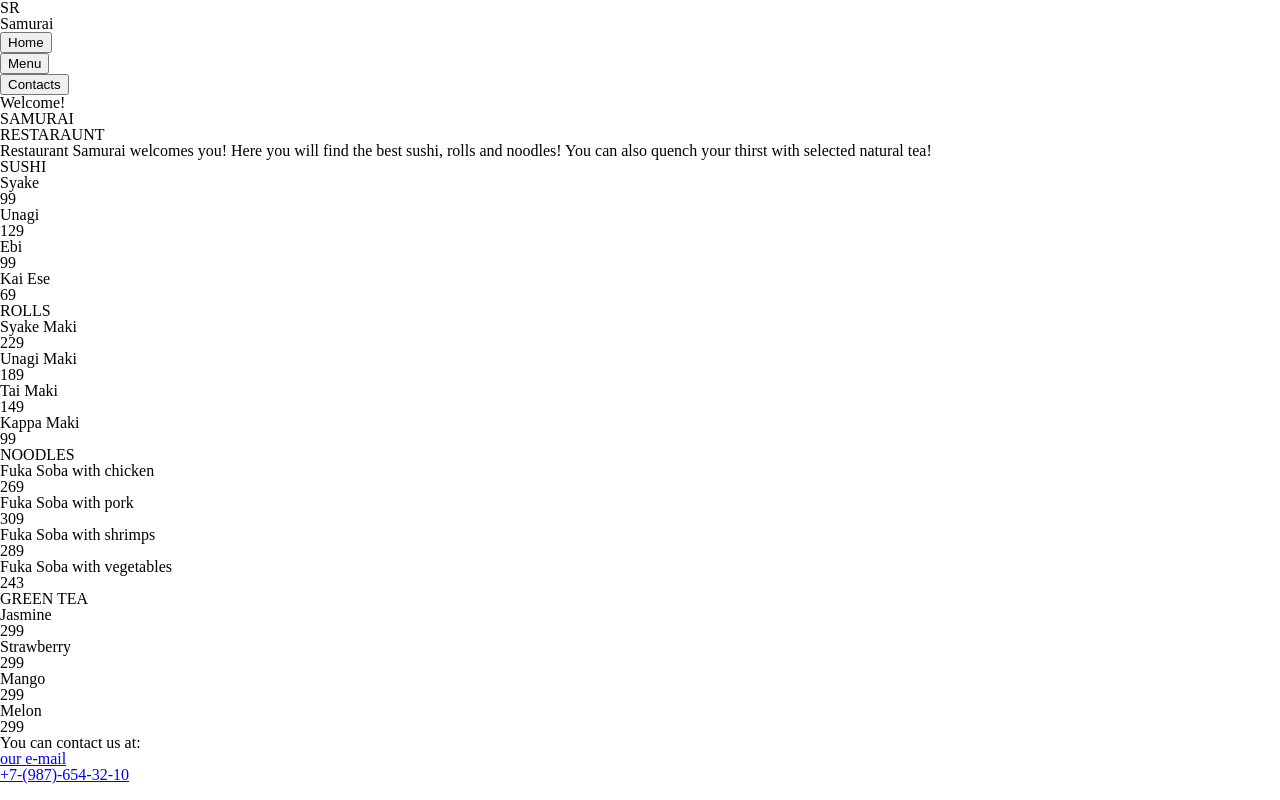
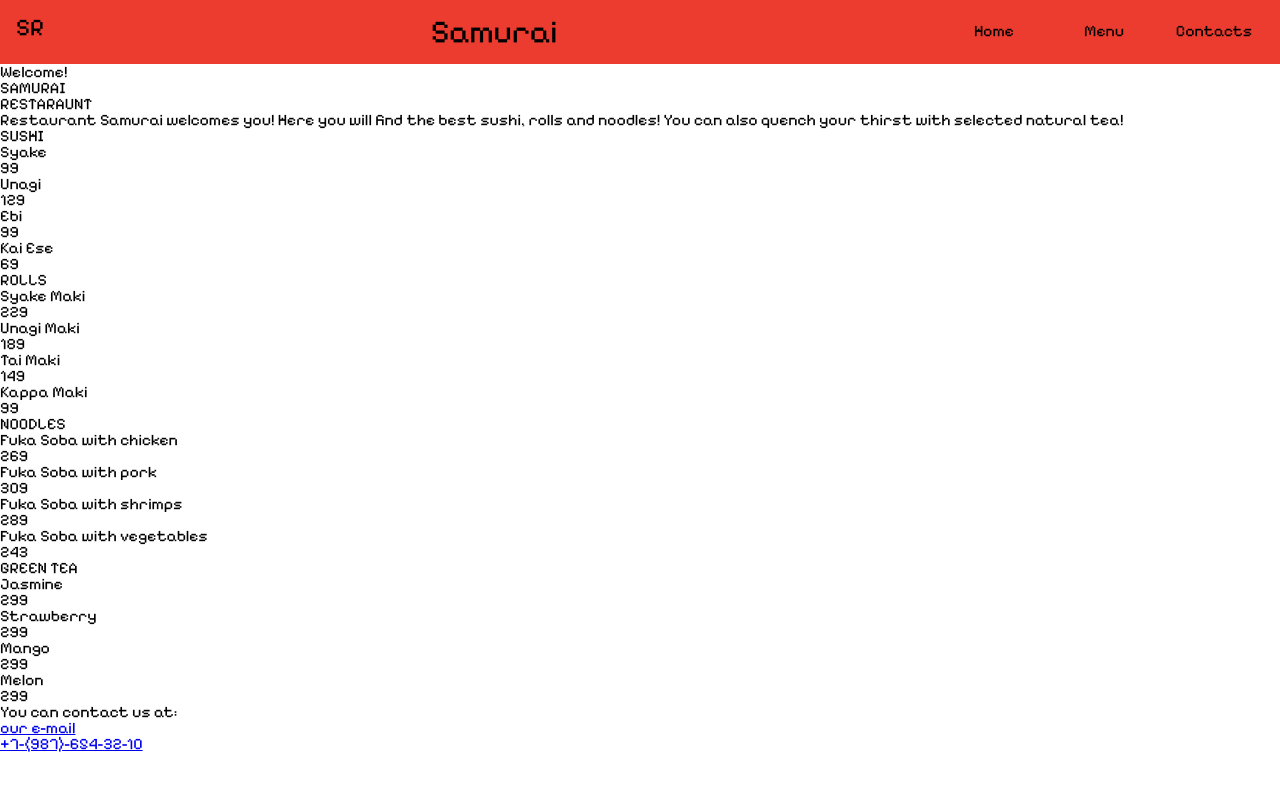
Before and after one commit to EvgeniyMorozov164/restaurant-page, a website built with webpack: page src/index.html in a window 1280 px wide. Built offline with nearby package versions, Linux system fonts and the light colour scheme.

Commit message:
add styles for header

```diff
--- a/package.json
+++ b/package.json
@@ -14,6 +14,7 @@
     "html-loader": "^5.1.0",
     "html-webpack-plugin": "^5.6.0",
     "style-loader": "^4.0.0",
+    "url-loader": "^4.1.1",
     "webpack": "^5.94.0",
     "webpack-cli": "^5.1.4",
     "webpack-dev-server": "^5.0.4"
--- a/src/index.html
+++ b/src/index.html
@@ -8,7 +8,7 @@
   <link rel="stylesheet" href="./styles.css">
 </head>
 <body>
-  <header class="header">
+  <header class="header flex">
     <div class="logo">
       <p>SR</p>
     </div>
@@ -16,7 +16,7 @@
       <h1>Samurai</p>
     </div>
     <nav class="navbar">
-      <ul class="nav">
+      <ul class="nav flex">
         <li class="nav-item">
           <button class="button">Home</button>
         </li>
--- a/src/styles.css
+++ b/src/styles.css
@@ -2,3 +2,49 @@
   font-family: "Pixelify";
   src: url("./Pixelify.ttf");
 }
+
+:root {
+  font-family: "Pixelify", sans-serif;
+  --main-clr: white;
+  --scd-clr: black;
+  --main-bg-clr: black;
+  --scd-bg-clr: rgb(235, 60, 47);
+}
+
+.flex {
+  display: flex;
+  justify-content: space-between;
+}
+
+.header {
+  padding: 1rem;
+  background: var(--scd-bg-clr);
+}
+
+.logo {
+  font-size: 1.5rem;
+}
+
+.rest-name {
+  font-size: 2rem;
+}
+
+.nav {
+  gap: 10px;
+}
+
+.button {
+  font-family: "Pixelify";
+  border: none;
+  padding: 5px 10px;
+  width: 100px;
+  background-color: var(--scd-bg-clr);
+  font-size: 1rem;
+  transition: all .3s ease;
+}
+
+.button:hover {
+  cursor: pointer;
+  background-color: orange;
+  color: var(--main-clr);
+}
--- a/webpack.config.js
+++ b/webpack.config.js
@@ -31,7 +31,13 @@ module.exports = {
       {
         test: /\.(png|svg|jpg|jpeg)$/i,
         type: "asset/resource",
-      }
+      },
+      {
+        test: /\.(woff|woff2|ttf)$/,
+        use: {
+          loader: "url-loader",
+        },
+      },
     ],
   },
 };
```
Also changed, not shown: 1 other file.
